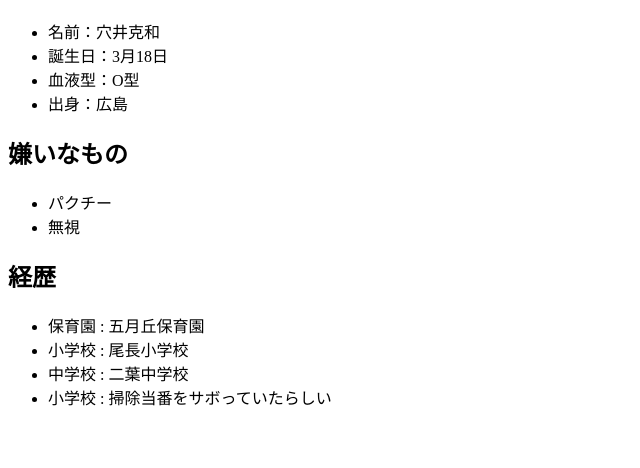
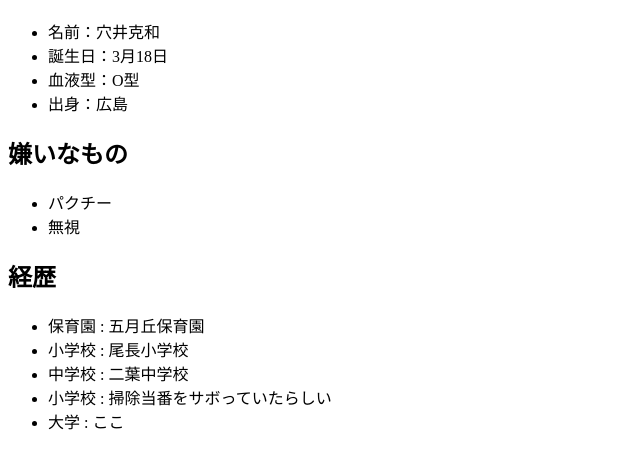
Before and after one commit to Anai0318/add-career, a plain HTML site: page index.html in a window 1280 px wide. Shown: the part 70-538 px from the top of the page, without its empty margins (0-640 px from the left). Drawn offline with Linux system fonts and the light colour scheme.

Commit message:
career詳細

```diff
--- a/index.html
+++ b/index.html
@@ -31,6 +31,7 @@
         <li>中学校 : 二葉中学校</li>
 
         <li>小学校 : 掃除当番をサボっていたらしい</li>
+        <li>大学 : ここ</li>
 
 
 
```
